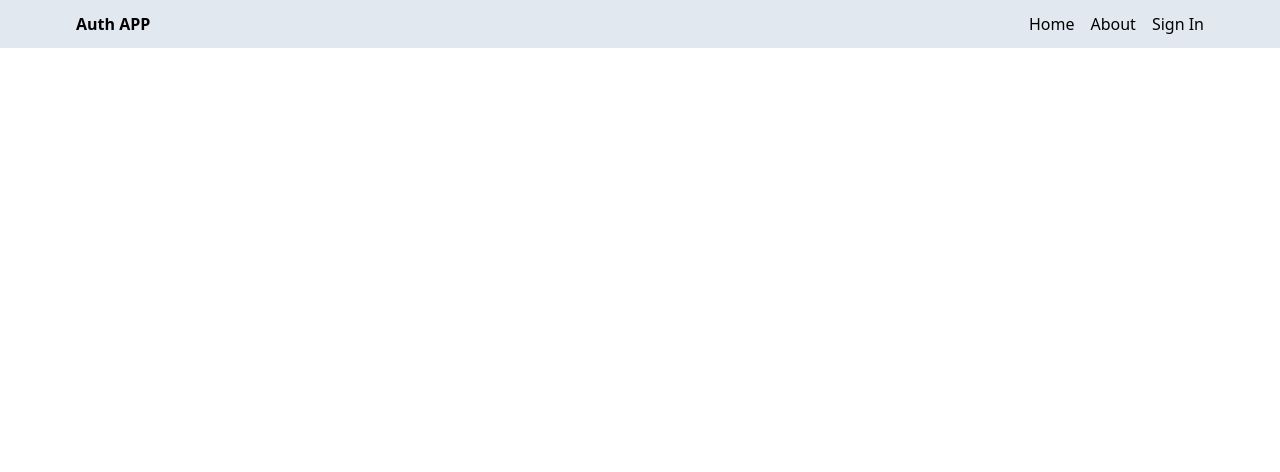
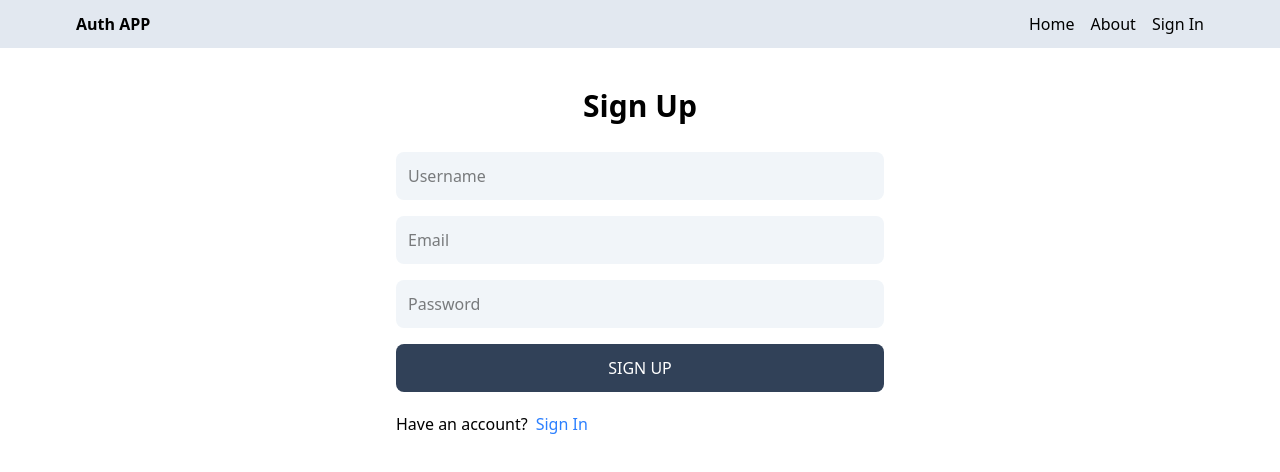
Before and after one commit to suhailafnan/UMS-Redux, a React (Vite) app in the folder client/: page /Sign-up in a window 1280 px wide. Shown: the top 472 px of the page. Built offline with nearby package versions, Linux system fonts and the light colour scheme.

Commit message:
completed sign up page UI

```diff
--- a/client/src/App.jsx
+++ b/client/src/App.jsx
@@ -14,7 +14,7 @@
         <Route path="/" element={<Home />} />
         <Route path="/about" element={<About/>} />
         <Route path="/sign-in" element={<SignIn />} />
-        <Route path="/Sign=up" element={<SignUp />} />
+        <Route path="/Sign-up" element={<SignUp />} />
         <Route path="/profile" element={<Profile />} />
       </Routes>
     </BrowserRouter>
--- a/client/src/pages/SignUp.jsx
+++ b/client/src/pages/SignUp.jsx
@@ -1,9 +1,24 @@
 import React from 'react'
+import {Link} from 'react-router-dom'
 
 export default function SignUp() {
   return (
-    <div>
-      out
+    <div className='p-3 max-w-lg mx-auto'>
+     <h1 className='text-3xl text-center font-semibold my-7'>Sign Up</h1>
+     <form className='flex flex-col gap-4' >
+       <input type="text" placeholder='Username' id='Username' className='bg-slate-100 p-3 rounded-lg' />
+       <input type="email" placeholder='Email' id='email' className='bg-slate-100 p-3 rounded-lg' />
+       <input type="password" placeholder='Password' id='password' className='bg-slate-100 p-3 rounded-lg' />
+       <button type="submit" className=' bg-slate-700 text-white p-3 rounded-lg uppercase hover:opacity-95 disabled:opacity-80'>Sign Up</button>
+     </form>
+
+     <div className="flex gap-2 mt-5">
+      <p>Have an account?</p>
+      <Link to='/sign-in'>
+      <span className='text-blue-500'>Sign In </span>
+      </Link>
+
+     </div>
     </div>
   )
 }
```
